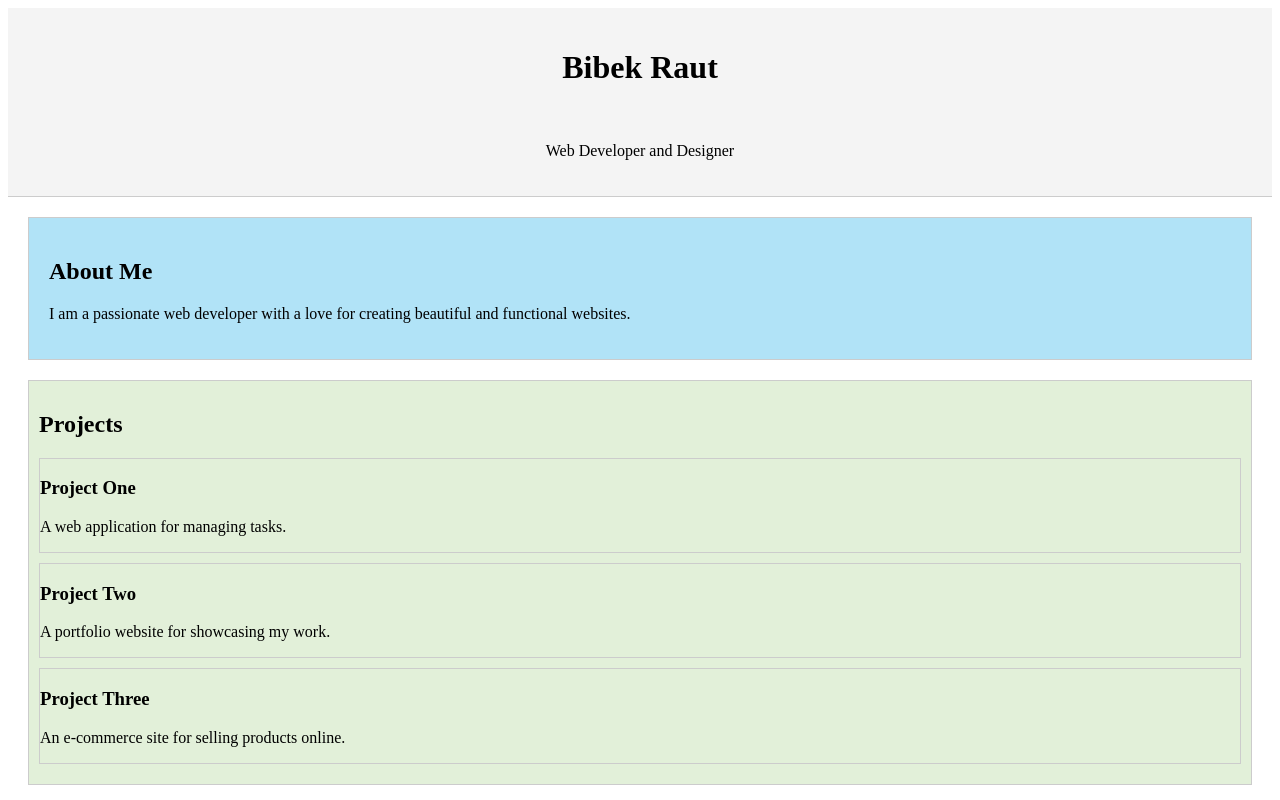
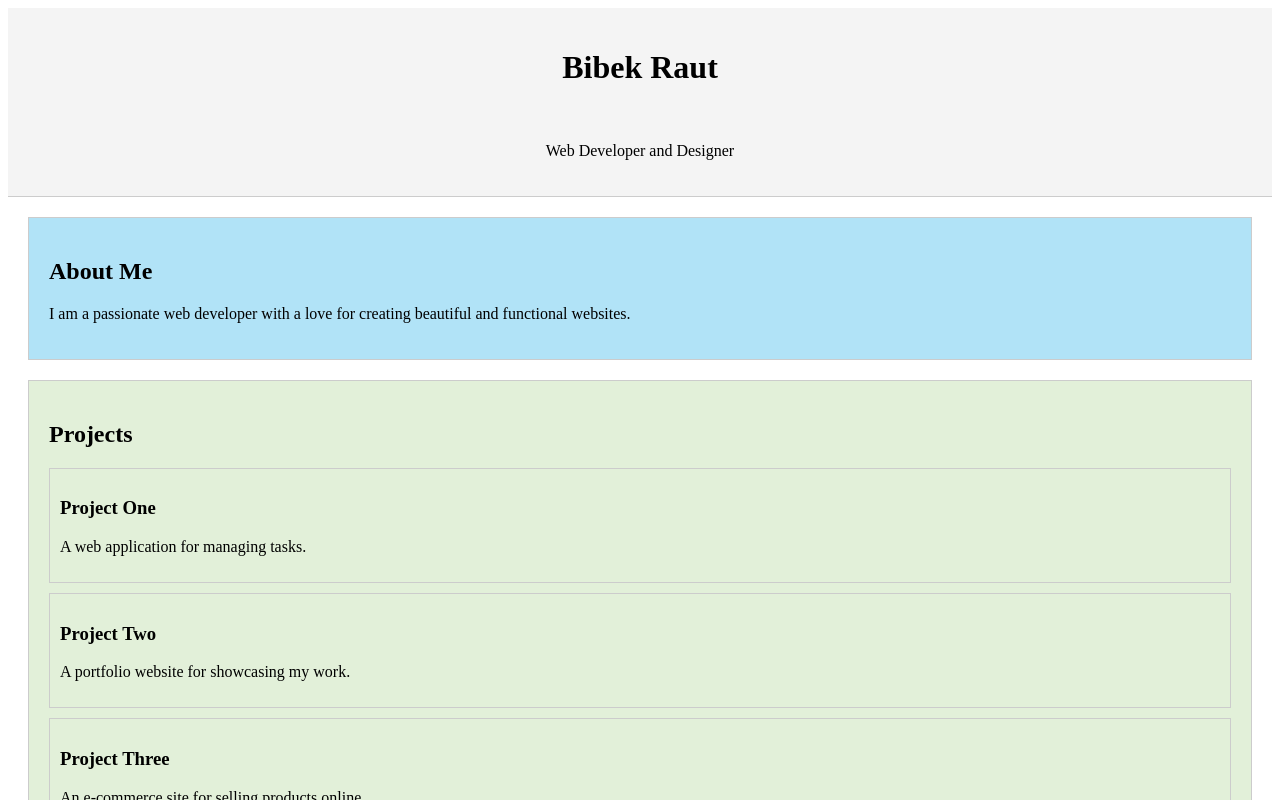
Before and after one commit to steamnp/bfs56, a React (Vite) app: page / in a window 1280 px wide. Shown: the top 800 px of the page. Built offline with nearby package versions, Linux system fonts and the light colour scheme.

Commit message:
cleaning initial code for profile pg

```diff
--- a/src/main.css
+++ b/src/main.css
@@ -15,20 +15,20 @@ section {
 }
 .section2Bg {
   background-color: #e2f0d9;
-  padding: 10px;
-  border: 0.5px solid #ccc;
-
 }
 .project1 {
   border: 1px solid #ccc;
+  padding:10px;
   margin-bottom: 10px;
 }
 .project2 {
   border: 1px solid #ccc;
+  padding:10px;
   margin-bottom: 10px;
 }
 .project3 {
   border: 1px solid #ccc;
+  padding:10px;
   margin-bottom: 10px;
 }
 .section3Bg {
```
